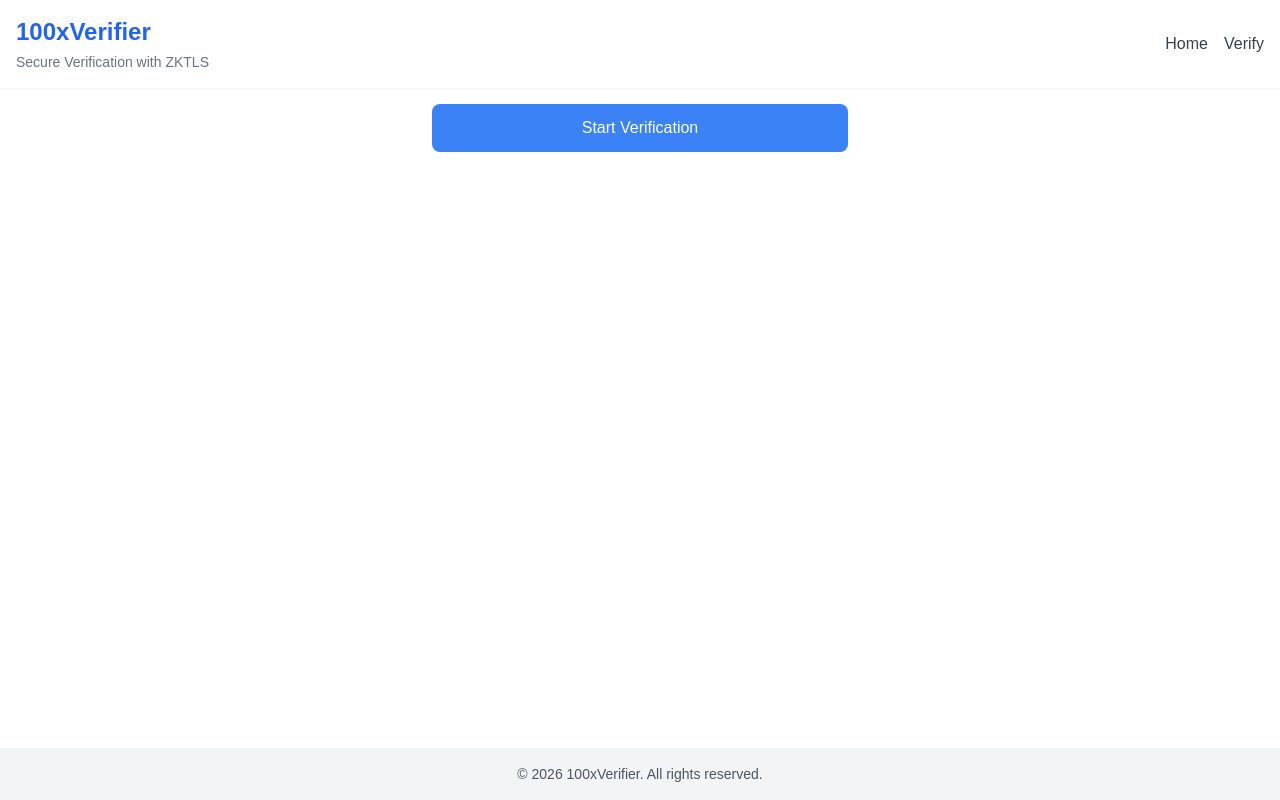
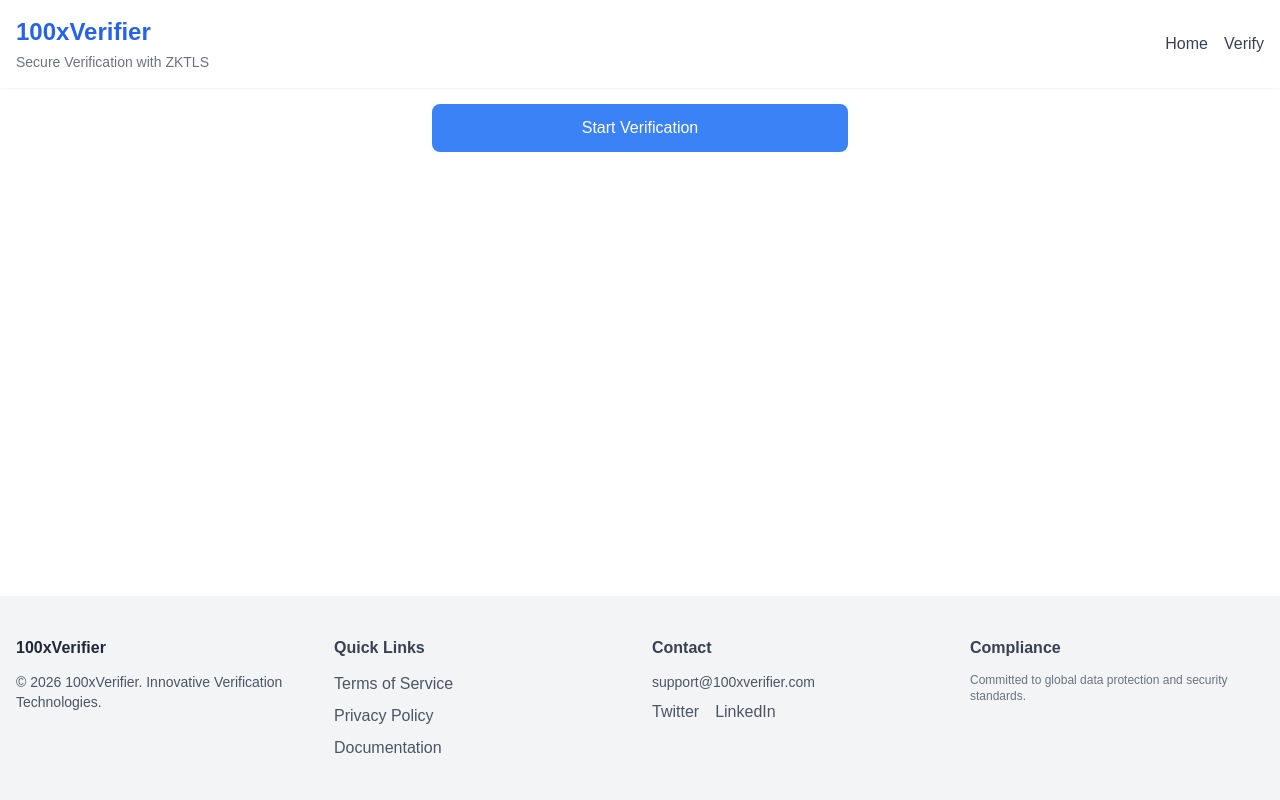
Before and after one commit to aqeell7/100xdevsVerifier, a Next.js app: page / in a window 1280 px wide. Built offline with nearby package versions, Linux system fonts and the light colour scheme.

Commit message:
added footer

```diff
--- a/app/layout.js
+++ b/app/layout.js
@@ -36,22 +36,8 @@ export default function RootLayout({ children }) {
             </div>
             <nav>
               <ul className="flex space-x-4">
-                <li>
-                  <Link
-                    href="/"
-                    className="text-gray-700 hover:text-blue-600 transition-colors"
-                  >
-                    Home
-                  </Link>
-                </li>
-                <li>
-                  <Link
-                    href="/verify"
-                    className="text-gray-700 hover:text-blue-600 transition-colors"
-                  >
-                    Verify
-                  </Link>
-                </li>
+                <li><Link href="/" className="text-gray-700 hover:text-blue-600">Home</Link></li>
+                <li><Link href="/verify" className="text-gray-700 hover:text-blue-600">Verify</Link></li>
               </ul>
             </nav>
           </div>
@@ -61,11 +47,51 @@ export default function RootLayout({ children }) {
           {children}
         </main>
 
-        <footer className="w-full bg-gray-100 py-4 mt-8">
-          <div className="container mx-auto px-4 text-center">
-            <p className="text-sm text-gray-600">
-              © {new Date().getFullYear()} 100xVerifier. All rights reserved.
-            </p>
+        <footer className="bg-gray-100 py-10">
+          <div className="container mx-auto px-4 grid md:grid-cols-4 gap-6">
+            {/* Company Info */}
+            <div>
+              <h3 className="font-bold mb-3 text-gray-800">100xVerifier</h3>
+              <p className="text-sm text-gray-600">
+                © {new Date().getFullYear()} 100xVerifier. Innovative Verification Technologies.
+              </p>
+            </div>
+
+            {/* Quick Links */}
+            <div>
+              <h4 className="font-semibold mb-3 text-gray-700">Quick Links</h4>
+              <ul className="space-y-2">
+                {[
+                  { href: "/terms", label: "Terms of Service" },
+                  { href: "/privacy", label: "Privacy Policy" },
+                  { href: "/docs", label: "Documentation" }
+                ].map(({ href, label }) => (
+                  <li key={href}>
+                    <Link href={href} className="text-gray-600 hover:text-blue-600">
+                      {label}
+                    </Link>
+                  </li>
+                ))}
+              </ul>
+            </div>
+
+            {/* Contact */}
+            <div>
+              <h4 className="font-semibold mb-3 text-gray-700">Contact</h4>
+              <p className="text-sm text-gray-600 mb-2">support@100xverifier.com</p>
+              <div className="flex space-x-4">
+                <Link href="#" className="text-gray-600 hover:text-blue-600">Twitter</Link>
+                <Link href="#" className="text-gray-600 hover:text-blue-600">LinkedIn</Link>
+              </div>
+            </div>
+
+            {/* Compliance */}
+            <div>
+              <h4 className="font-semibold mb-3 text-gray-700">Compliance</h4>
+              <p className="text-xs text-gray-500">
+                Committed to global data protection and security standards.
+              </p>
+            </div>
           </div>
         </footer>
       </body>
```
